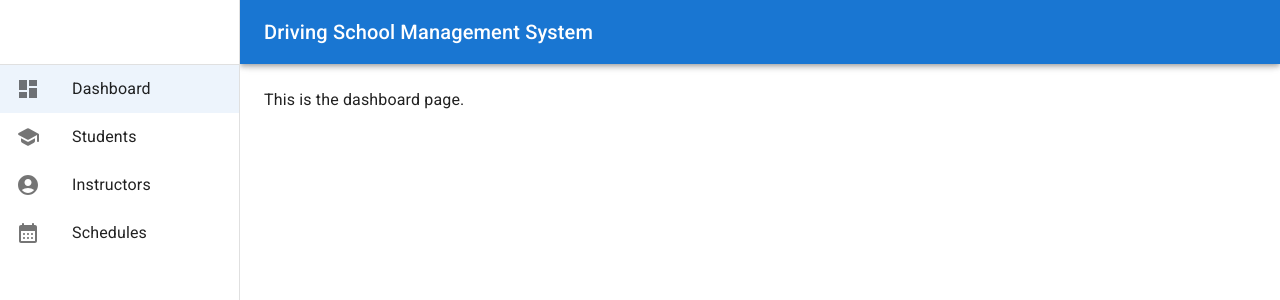
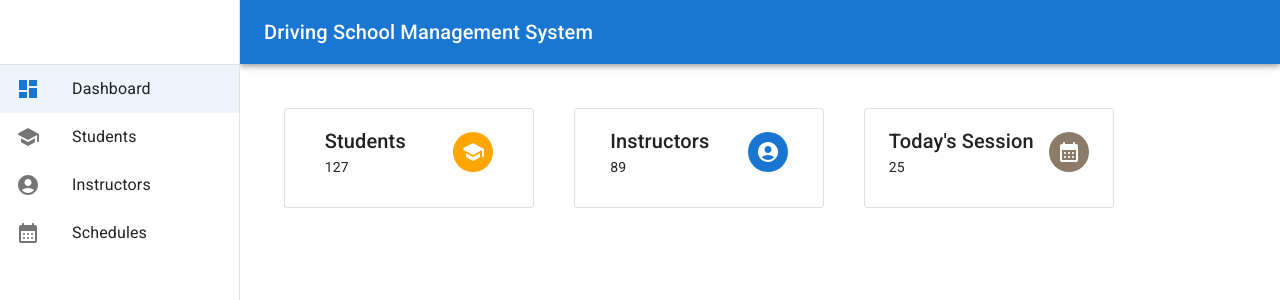
Before and after one commit to EmilAlamares/driving-school-system, a React (Create React App) app: page / in a window 1280 px wide. Shown: the top 300 px of the page. Built offline with nearby package versions, Linux system fonts and the light colour scheme.

Commit message:
Create front-end for dashboard.

```diff
--- a/src/App.js
+++ b/src/App.js
@@ -50,7 +50,7 @@ function App(props) {
             onClick={handleDrawerToggle}
           >
             <ListItemIcon>
-              <DashboardIcon />
+              <DashboardIcon color={pathname === "/" ? "primary" : ''}/>
             </ListItemIcon>
             <ListItemText primary="Dashboard" />
           </ListItemButton>
@@ -64,7 +64,7 @@ function App(props) {
             onClick={handleDrawerToggle}
           >
             <ListItemIcon>
-              <SchoolRoundedIcon />
+              <SchoolRoundedIcon color={pathname === "/students" ? "primary" : ''}/>
             </ListItemIcon>
             <ListItemText primary="Students" />
           </ListItemButton>
@@ -78,7 +78,7 @@ function App(props) {
             selected={pathname === "/instructors"}
           >
             <ListItemIcon>
-              <AccountCircleRoundedIcon />
+              <AccountCircleRoundedIcon color={pathname === "/instructors" ? "primary" : ''}/>
             </ListItemIcon>
             <ListItemText primary="Instructors" />
           </ListItemButton>
@@ -92,7 +92,7 @@ function App(props) {
             selected={pathname === "/schedules"}
           >
             <ListItemIcon>
-              <CalendarMonthRoundedIcon />
+              <CalendarMonthRoundedIcon color={pathname === "/schedules" ? "primary" : ''}/>
             </ListItemIcon>
 
             <ListItemText primary="Schedules" />
@@ -125,7 +125,7 @@ function App(props) {
           >
             <MenuIcon />
           </IconButton>
-          <Typography variant="h6" noWrap component="div">
+          <Typography variant="h6" noWrap component="div" sx={{pointerEvents: 'none'}}>
             Driving School Management System
           </Typography>
         </Toolbar>
--- a/src/pages/Dashboard/index.js
+++ b/src/pages/Dashboard/index.js
@@ -1,9 +1,90 @@
+import { Box, Card, CardContent, Typography, Avatar } from "@mui/material"
+import SchoolRoundedIcon from "@mui/icons-material/SchoolRounded"
+import AccountCircleRoundedIcon from "@mui/icons-material/AccountCircleRounded"
+import CalendarMonthRoundedIcon from "@mui/icons-material/CalendarMonthRounded"
+import { Link } from "react-router-dom"
+
+const cardStyles = {
+  width: "250px",
+  height: "100px",
+  margin: "20px",
+  textDecoration: 'none',
+}
+
+const totalStudents = (
+  <>
+    <CardContent
+      sx={{
+        display: "flex",
+        alignItems: "center",
+        justifyContent: "space-around",
+      }}
+    >
+      <Typography variant="h6">
+        Students
+        <Typography sx={{ fontSize: "14px" }}>127</Typography>
+      </Typography>
+      <Avatar sx={{ bgcolor: "orange" }}>
+        <SchoolRoundedIcon />
+      </Avatar>
+    </CardContent>
+  </>
+)
+
+const totalInstructors = (
+  <>
+    <CardContent
+      sx={{
+        display: "flex",
+        alignItems: "center",
+        justifyContent: "space-around",
+      }}
+    >
+      <Typography variant="h6">
+        Instructors
+        <Typography sx={{ fontSize: "14px" }}>89</Typography>
+      </Typography>
+      <Avatar sx={{ bgcolor: "#1976d2" }}>
+        <AccountCircleRoundedIcon />
+      </Avatar>
+    </CardContent>
+  </>
+)
+
+const todaySession = (
+  <>
+    <CardContent
+      sx={{
+        display: "flex",
+        alignItems: "center",
+        justifyContent: "space-around",
+      }}
+    >
+      <Typography variant="h6">
+        Today's Session
+        <Typography sx={{ fontSize: "14px" }}>25</Typography>
+      </Typography>
+      <Avatar sx={{ bgcolor: "#8C7B69" }}>
+        <CalendarMonthRoundedIcon />
+      </Avatar>
+    </CardContent>
+  </>
+)
+
 const Dashboard = () => {
-    return (
-        <div>
-            This is the dashboard page.
-        </div>
-     );
+  return (
+    <Box display="flex">
+      <Card variant="outlined" sx={cardStyles} component={Link} to="/students">
+        {totalStudents}
+      </Card>
+      <Card variant="outlined" sx={cardStyles} component={Link} to="/instructors">
+        {totalInstructors}
+      </Card>
+      <Card variant="outlined" sx={cardStyles} component={Link} to="/schedules">
+        {todaySession}
+      </Card>
+    </Box>
+  )
 }
 
 export default Dashboard
```
Also changed, not shown: src/components/Sidebar.js (deleted, +0 -17 lines).
